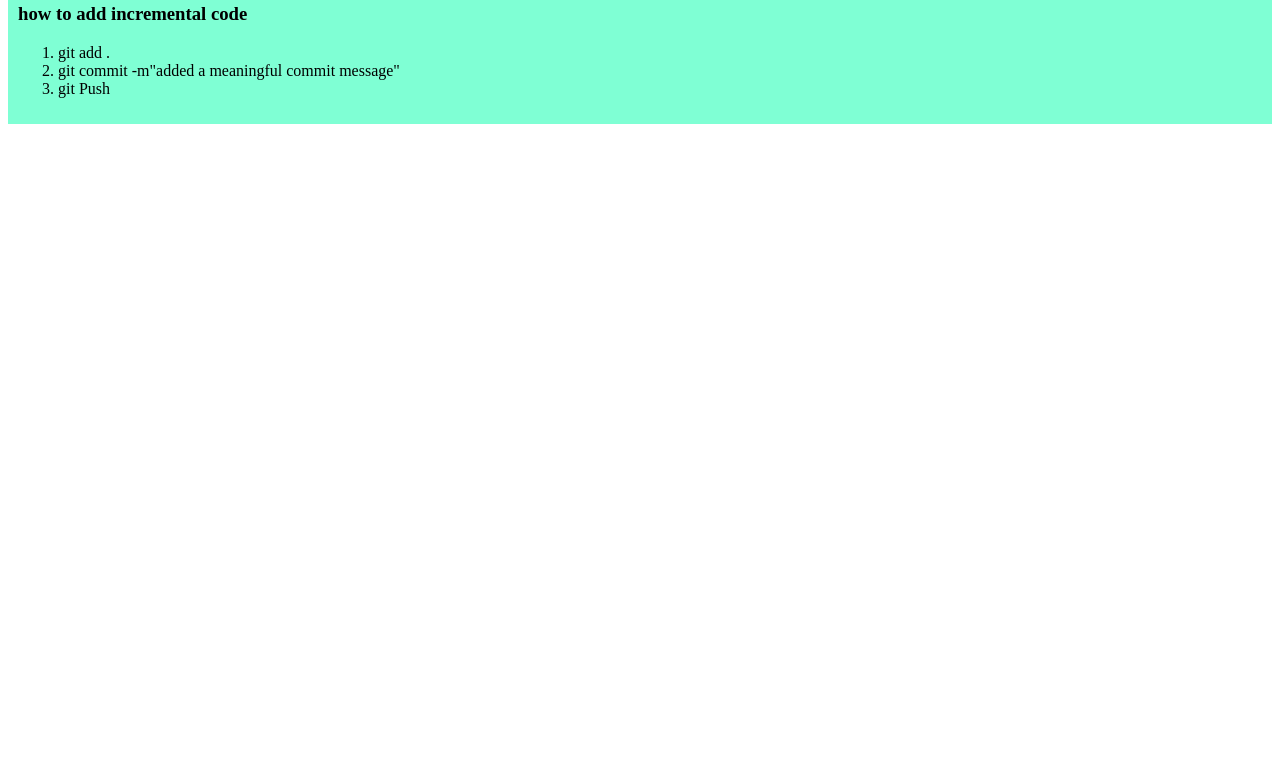
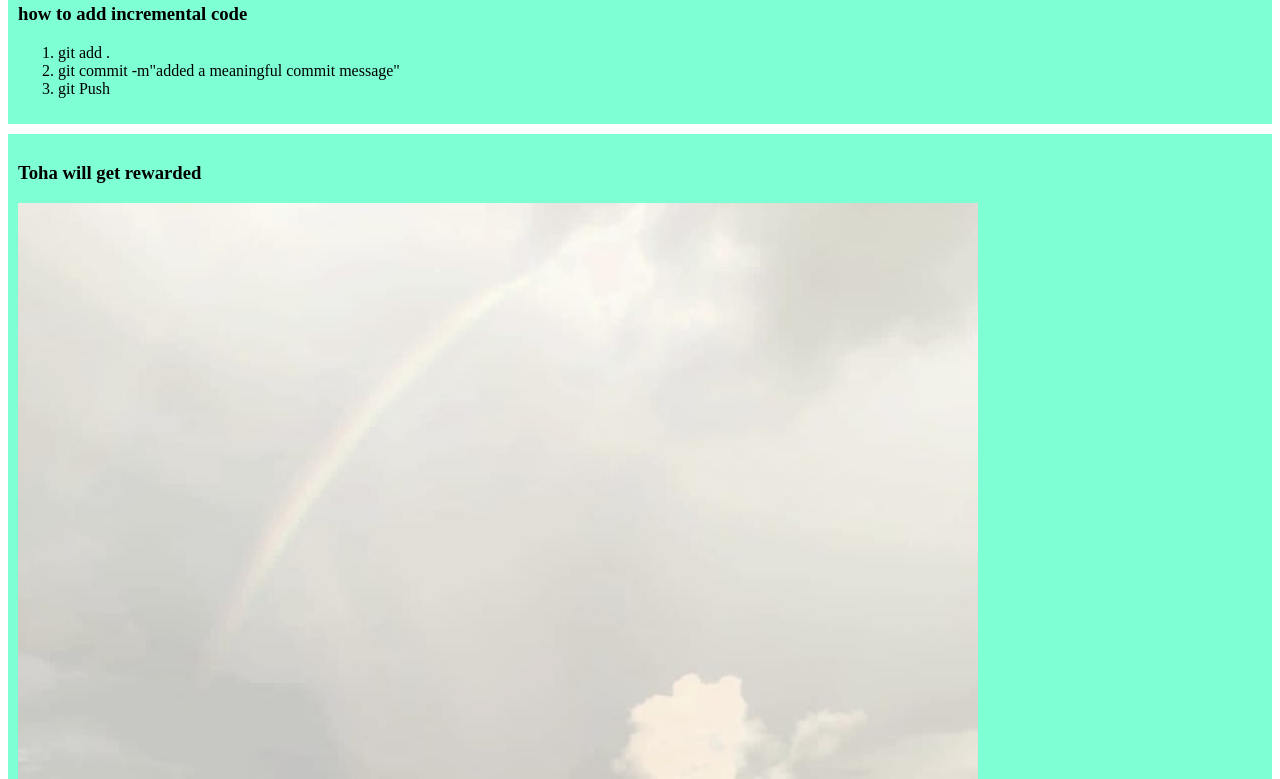
Before and after one commit to Toha16/my-sample-website, a plain HTML site: page index.html in a window 1280 px wide. Shown: the part 458-1237 px from the top of the page. Before the commit the page ends 800 px from the top, so only its background shows below. Drawn offline with Linux system fonts and the light colour scheme.

Commit message:
added tohar image

```diff
--- a/index.html
+++ b/index.html
@@ -27,6 +27,10 @@
             <li>git Push</li>
         </ol>
     </div>
+    <div>
+        <h3>Toha will get rewarded</h3>
+        <img src="Toha.jpg" alt="">
+    </div>
 
 </body>
 </html>
```
Also changed, not shown: Toha.jpg (added).
